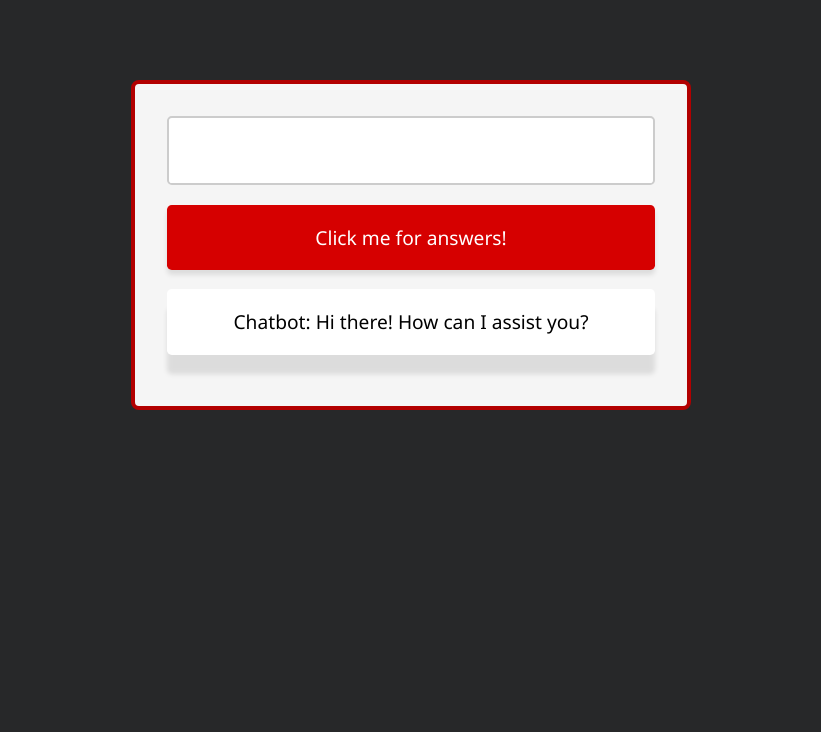
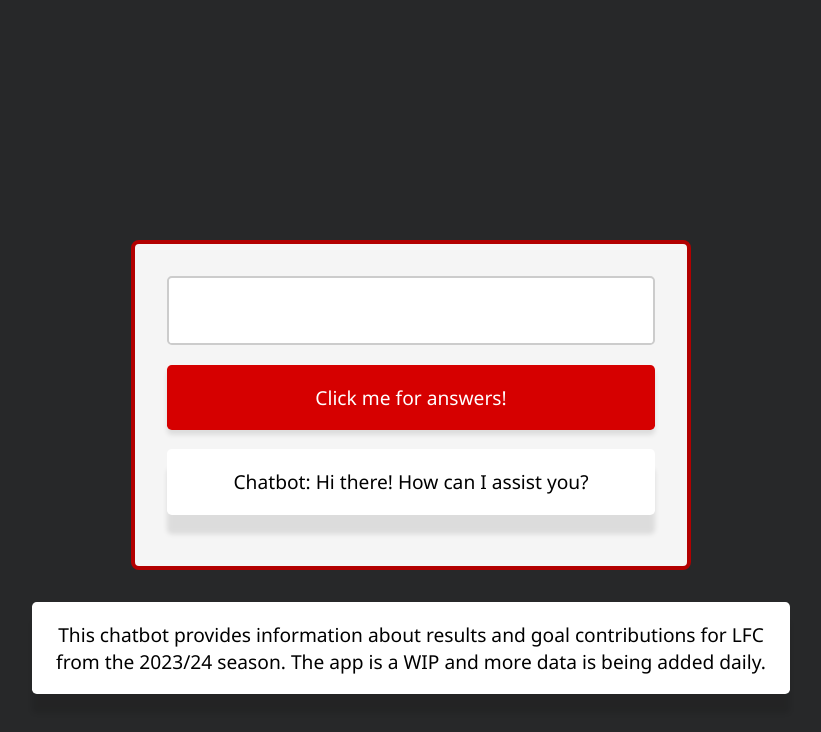
Before and after one commit to swymerjo/react-chatbot, a React (Vite) app: page / in a window 1280 px wide. Shown: the top 732 px of the page, without its empty margins (229-1050 px from the left). Built offline with nearby package versions, Linux system fonts and the light colour scheme.

Commit message:
feat(app): add disclaimer

```diff
--- a/src/App.css
+++ b/src/App.css
@@ -46,7 +46,7 @@ p {
 .container {
   max-width: 35em;
   margin: auto;
-  margin-top: 5em;
+  margin-top: 15em;
   margin-bottom: 2em;
   padding: 2em;
   border: 0.3em solid #b20000;
@@ -59,3 +59,8 @@ p {
   text-align: center;
   max-width: 70%;
 }
+
+.disclaimer {
+  margin: 0 auto;
+  max-width: 60%;
+}
--- a/src/App.tsx
+++ b/src/App.tsx
@@ -36,6 +36,11 @@ const App = () => {
           <p>Chatbot: {response}</p>
         </div>
       </div>
+      <p className="disclaimer">
+        This chatbot provides information about results and goal contributions
+        for LFC from the 2023/24 season. The app is a WIP and more data is being
+        added daily.
+      </p>
     </>
   );
 };
```
